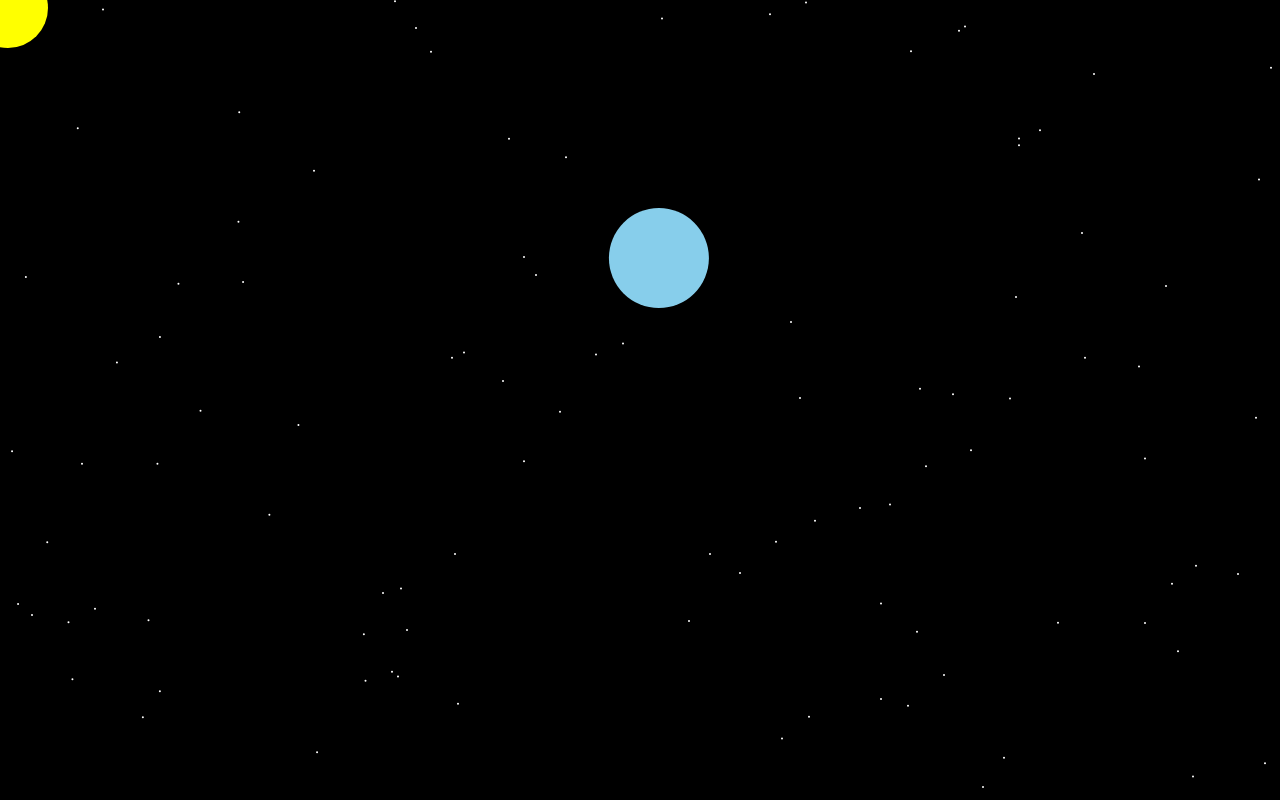
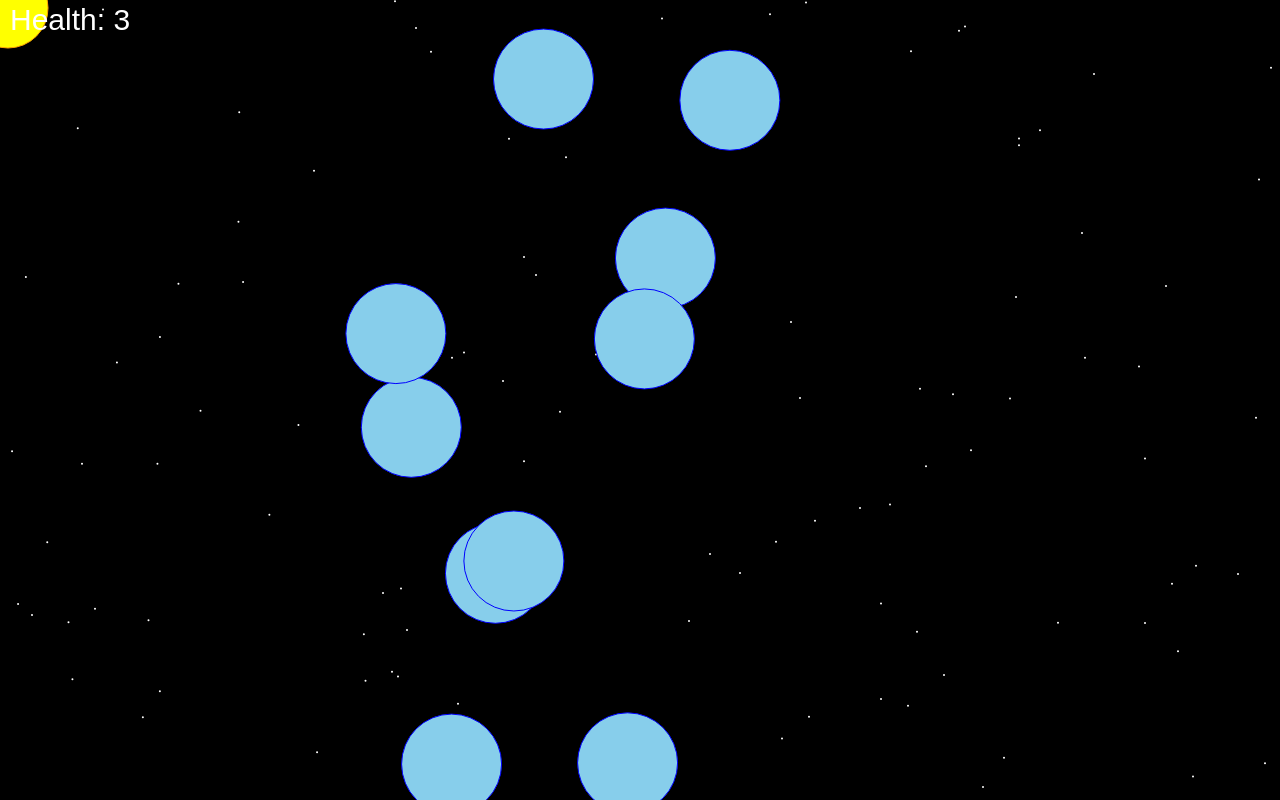
Before and after one commit to PCalape/space-impact, a plain HTML site: page space.html in a window 1280 px wide. Drawn offline with Linux system fonts and the light colour scheme.

Commit message:
game over

```diff
--- a/space.html
+++ b/space.html
@@ -27,6 +27,7 @@
         const spawns = [];
         let mouseX = 0;
         let mouseY = 0;
+        let isGameOver = false;
 
         function Spaceship(x, y) {
             this.x = x;
@@ -35,6 +36,7 @@
             this.color = "yellow";
             this.speed = 8;
             this.tolerance = 10;
+            this.health = 3;
 
             this.update = () => {
                 if (this.x - mouseX < -this.tolerance) {
@@ -56,10 +58,22 @@
                 context.arc(this.x, this.y, this.radius, 0, 2 * Math.PI);
                 context.fillStyle = this.color;
                 context.fill();
+                context.strokeStyle = "orange";
+                context.stroke();
             }
 
             this.handleHit = () => {
-                this.color = "red";
+                this.health--;
+                if (this.health <= 0) {
+                    this.color = "red";
+                    isGameOver = true;
+                }
+            }
+
+            this.drawHealth = () => {
+                context.font = "30px Arial";
+                context.fillStyle = "white";
+                context.fillText("Health: " + this.health, 10, 30);
             }
         }
 
@@ -132,6 +146,8 @@
                 context.arc(this.x, this.y, this.radius, 0, 2 * Math.PI);
                 context.fillStyle = this.color;
                 context.fill();
+                context.strokeStyle = "blue";
+                context.stroke();
             }
 
             this.remove = () => {
@@ -156,7 +172,7 @@
             if (Math.sqrt(
                 Math.pow(object.x - target.x, 2) +
                 Math.pow(object.y - target.y, 2)
-            ) <= target.radius - object.radius) {
+            ) <= target.radius + object.radius) {
                 target.handleHit();
                 object.remove();
             }
@@ -197,20 +213,27 @@
                 })
             })
 
-            if (spawns.length < 1) {
-                spawns.push(new Spawn(canvas.width + 150 + Math.random() * 500, Math.random() * canvas.height, 1));
+            if (spawns.length < 10) {
+                spawns.push(new Spawn(1.2 * canvas.width + Math.random() * canvas.width * 0.3, Math.random() * canvas.height, 1));
             }
 
             spawns.forEach(spawn => {
                 spawn.update();
                 spawn.draw();
-                console.log(spawn.x, spawn.y);
-                console.log(spaceship.x, spaceship.y);
                 handleCollision(spawn, spaceship);
             })
 
             spaceship.update();
             spaceship.draw();
+            spaceship.drawHealth();
+
+            if (isGameOver) {
+                setTimeout(() => {
+                    alert("Game Over");
+                    location.reload();
+                }, 200);
+                return;
+            }
 
             setTimeout(animate, 1000 / 60);
         }
```
Also changed, not shown: todo.txt.
